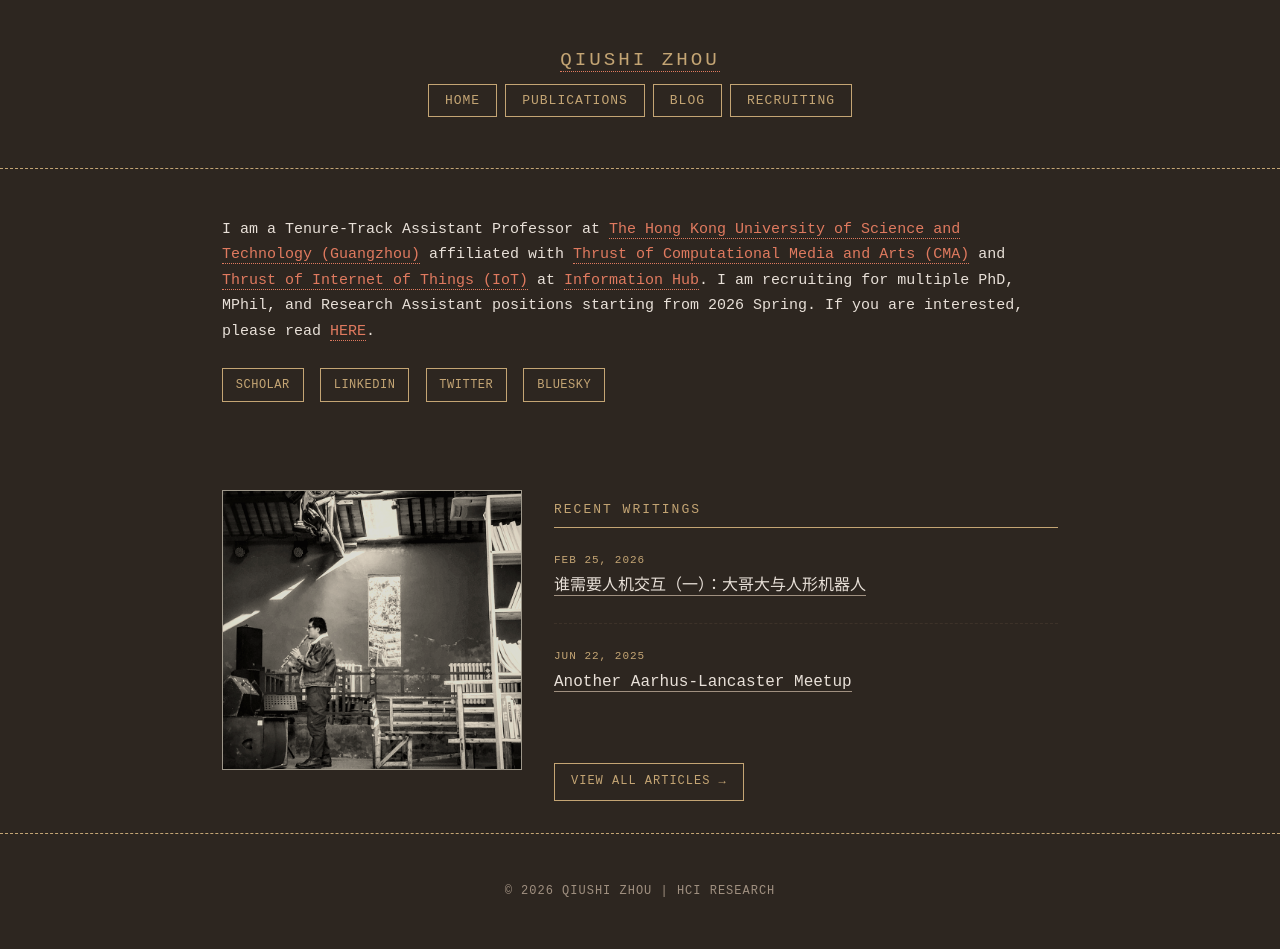
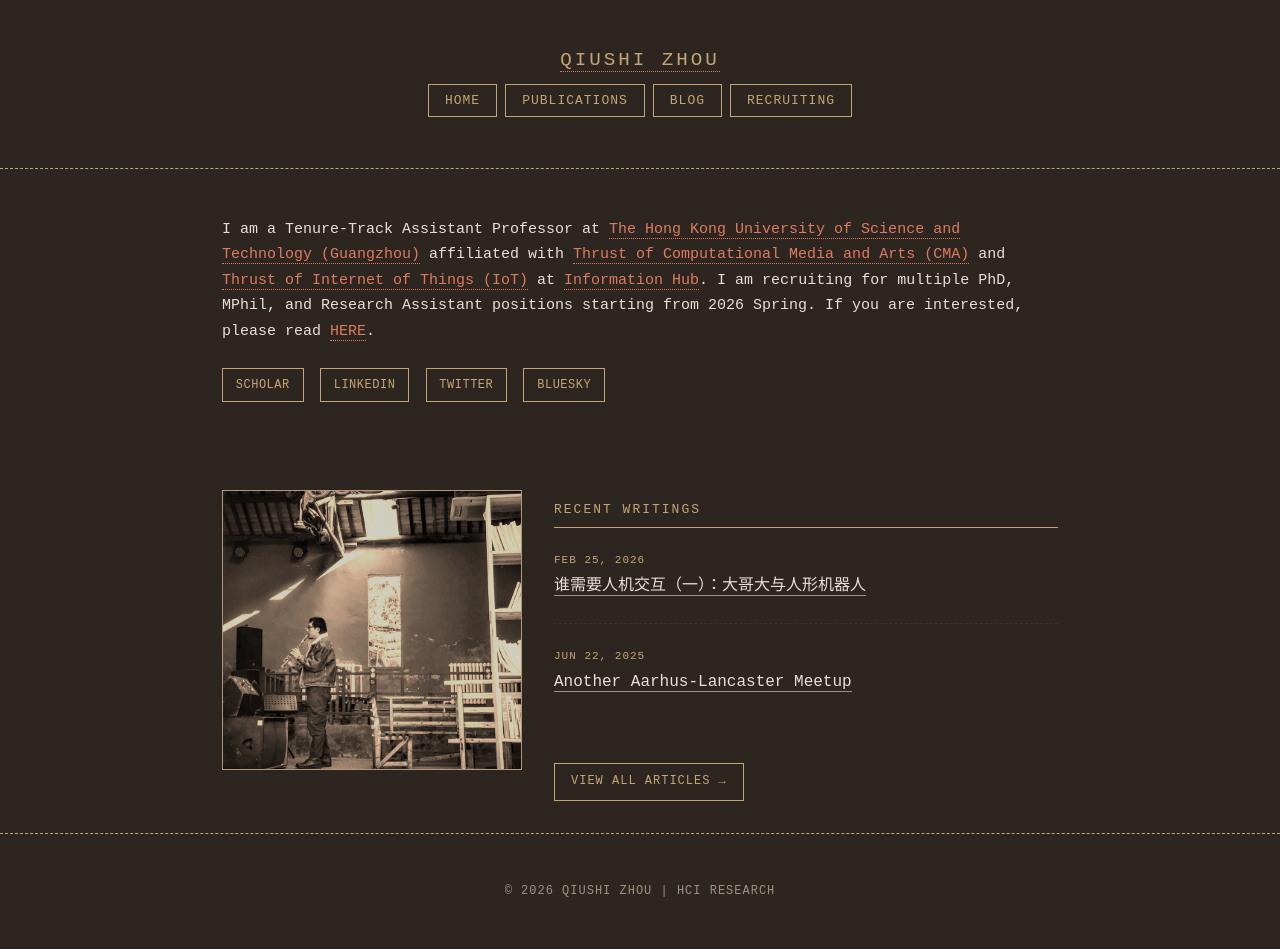
Before and after one commit to qiushi-zhou/qiushi-zhou.github.io, a Jekyll site: the page built from index.html, in a window 1280 px wide. Built offline with Jekyll 4.4.1, drawn with Linux system fonts in a browser that asks for light colours.

Commit message:
Apply warm color filter to all images with hover effect

```diff
--- a/assets/scss/_layout.scss
+++ b/assets/scss/_layout.scss
@@ -107,6 +107,19 @@
   }
 }
 
+/* Global image styling - warm theme filter */
+img {
+  filter: grayscale(100%) sepia(60%) saturate(150%) hue-rotate(-15deg) brightness(0.85);
+  border: 1px solid $tan;
+  opacity: 0.95;
+  transition: filter 0.3s ease, opacity 0.3s ease;
+}
+
+img:hover {
+  filter: grayscale(0%) sepia(20%) saturate(120%) hue-rotate(-10deg) brightness(0.95);
+  opacity: 1;
+}
+
 /* Post list section */
 .post-list {
   display: grid;
@@ -121,9 +134,6 @@
   width: 100%;
   height: 280px;
   object-fit: cover;
-  filter: grayscale(100%) sepia(30%) brightness(0.9) contrast(1.1);
-  border: 1px solid $tan;
-  opacity: 0.9;
 }
 
 .post-list-content {
@@ -236,6 +246,11 @@
     max-width: 300px;
     height: 200px;
   }
+
+  /* Mobile image filter - maintain warm theme */
+  img {
+    filter: grayscale(100%) sepia(60%) saturate(150%) hue-rotate(-15deg) brightness(0.85);
+  }
   .navbar {
     flex-wrap: wrap;
   }
--- a/assets/scss/base/_typography.scss
+++ b/assets/scss/base/_typography.scss
@@ -97,6 +97,16 @@
 picture {
   margin: 0;
   max-width: 100%;
+  filter: grayscale(100%) sepia(60%) saturate(150%) hue-rotate(-15deg) brightness(0.85);
+  border: 1px solid $tan;
+  opacity: 0.95;
+  transition: filter 0.3s ease, opacity 0.3s ease;
+}
+
+img:hover,
+picture:hover {
+  filter: grayscale(0%) sepia(20%) saturate(120%) hue-rotate(-10deg) brightness(0.95);
+  opacity: 1;
 }
 
 blockquote {
```
